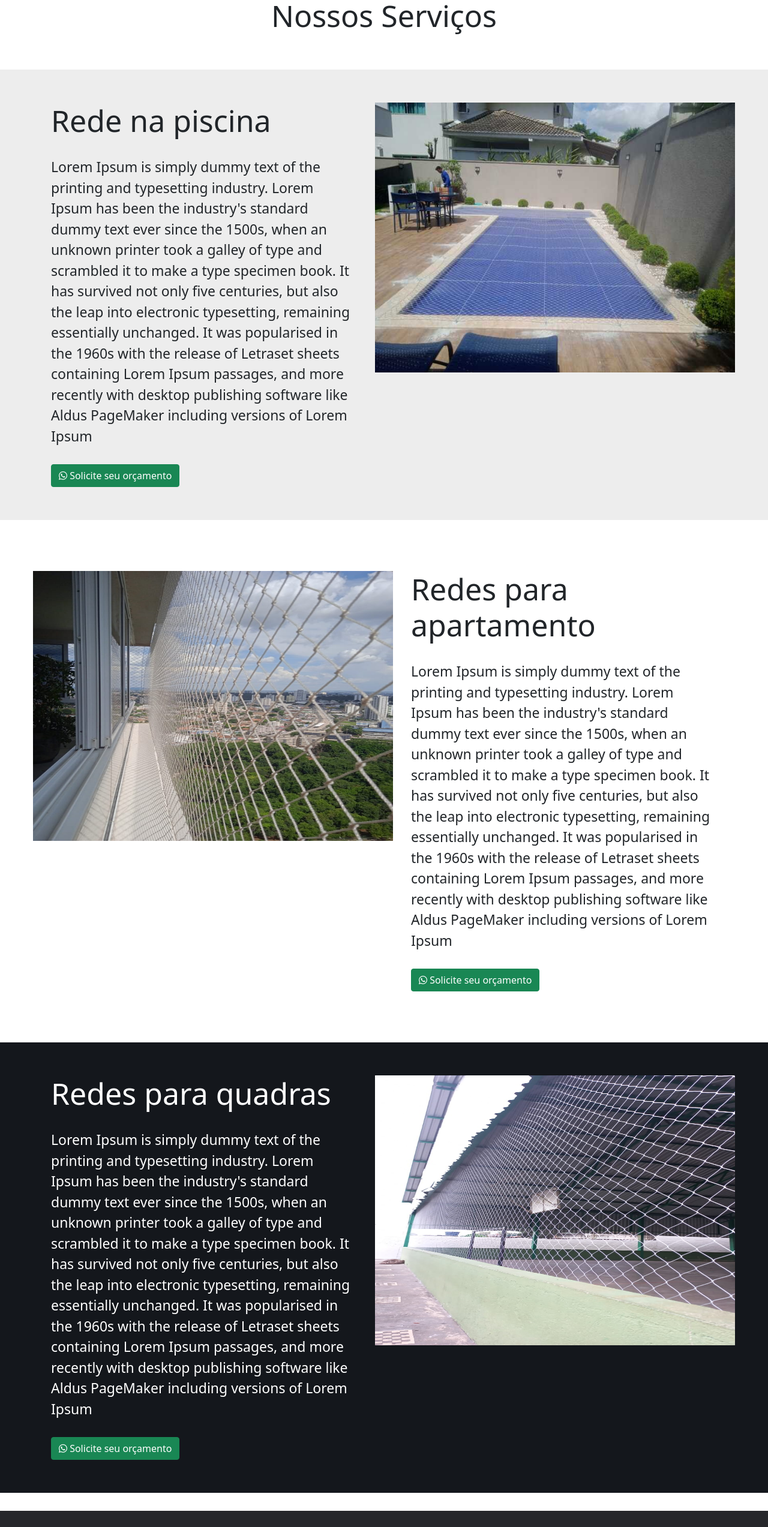
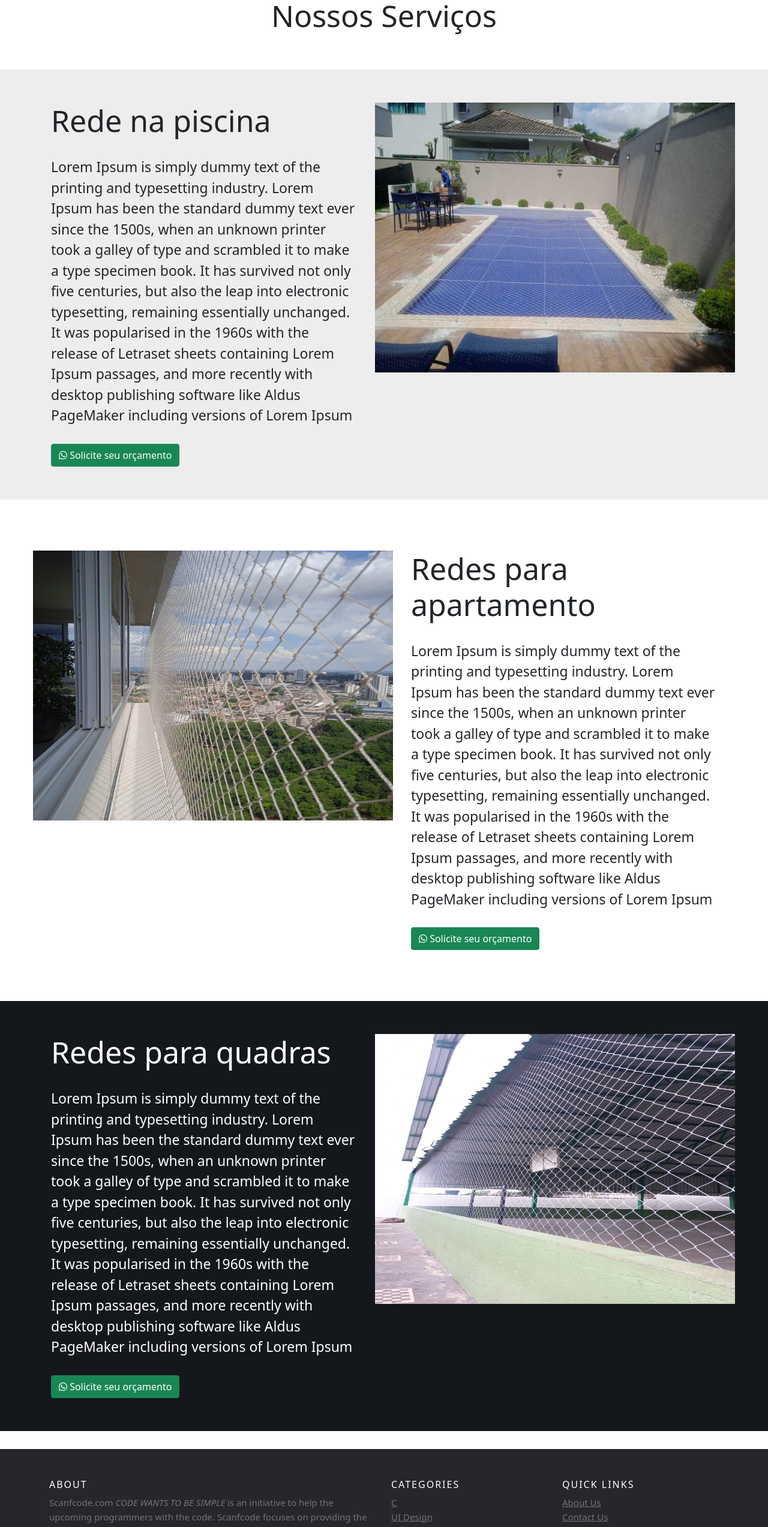
Before and after one commit to HigorAnjos/talismareactapp, a React (Create React App) app: page / in a window 1280 px wide. Shown: the part 790-3336 px from the top of the page at 60% size. Built offline with nearby package versions, Linux system fonts and the light colour scheme.

Commit message:
feat(Services): lint

```diff
--- a/src/components/Services.js
+++ b/src/components/Services.js
@@ -19,12 +19,12 @@
         <div id="card-text">
           <h1>Rede na piscina</h1>
           <p>
-            Lorem Ipsum is simply dummy text of the printing and typesetting industry. Lorem Ipsum has been the
-            industry's standard dummy text ever since the 1500s, when an unknown printer took a galley of type and
-            scrambled it to make a type specimen book. It has survived not only five centuries, but also the leap into
-            electronic typesetting, remaining essentially unchanged. It was popularised in the 1960s with the release of
-            Letraset sheets containing Lorem Ipsum passages, and more recently with desktop publishing software like
-            Aldus PageMaker including versions of Lorem Ipsum
+            Lorem Ipsum is simply dummy text of the printing and typesetting industry. Lorem Ipsum has been the standard
+            dummy text ever since the 1500s, when an unknown printer took a galley of type and scrambled it to make a
+            type specimen book. It has survived not only five centuries, but also the leap into electronic typesetting,
+            remaining essentially unchanged. It was popularised in the 1960s with the release of Letraset sheets
+            containing Lorem Ipsum passages, and more recently with desktop publishing software like Aldus PageMaker
+            including versions of Lorem Ipsum
           </p>
           <div>
             <Button variant="success">
@@ -44,12 +44,12 @@
         <div id="card-text">
           <h1>Redes para apartamento</h1>
           <p>
-            Lorem Ipsum is simply dummy text of the printing and typesetting industry. Lorem Ipsum has been the
-            industry's standard dummy text ever since the 1500s, when an unknown printer took a galley of type and
-            scrambled it to make a type specimen book. It has survived not only five centuries, but also the leap into
-            electronic typesetting, remaining essentially unchanged. It was popularised in the 1960s with the release of
-            Letraset sheets containing Lorem Ipsum passages, and more recently with desktop publishing software like
-            Aldus PageMaker including versions of Lorem Ipsum
+            Lorem Ipsum is simply dummy text of the printing and typesetting industry. Lorem Ipsum has been the standard
+            dummy text ever since the 1500s, when an unknown printer took a galley of type and scrambled it to make a
+            type specimen book. It has survived not only five centuries, but also the leap into electronic typesetting,
+            remaining essentially unchanged. It was popularised in the 1960s with the release of Letraset sheets
+            containing Lorem Ipsum passages, and more recently with desktop publishing software like Aldus PageMaker
+            including versions of Lorem Ipsum
           </p>
           <div>
             <Button variant="success">
@@ -63,12 +63,12 @@
         <div id="card-text">
           <h1>Redes para quadras</h1>
           <p>
-            Lorem Ipsum is simply dummy text of the printing and typesetting industry. Lorem Ipsum has been the
-            industry's standard dummy text ever since the 1500s, when an unknown printer took a galley of type and
-            scrambled it to make a type specimen book. It has survived not only five centuries, but also the leap into
-            electronic typesetting, remaining essentially unchanged. It was popularised in the 1960s with the release of
-            Letraset sheets containing Lorem Ipsum passages, and more recently with desktop publishing software like
-            Aldus PageMaker including versions of Lorem Ipsum
+            Lorem Ipsum is simply dummy text of the printing and typesetting industry. Lorem Ipsum has been the standard
+            dummy text ever since the 1500s, when an unknown printer took a galley of type and scrambled it to make a
+            type specimen book. It has survived not only five centuries, but also the leap into electronic typesetting,
+            remaining essentially unchanged. It was popularised in the 1960s with the release of Letraset sheets
+            containing Lorem Ipsum passages, and more recently with desktop publishing software like Aldus PageMaker
+            including versions of Lorem Ipsum
           </p>
           <div>
             <Button variant="success">
```
